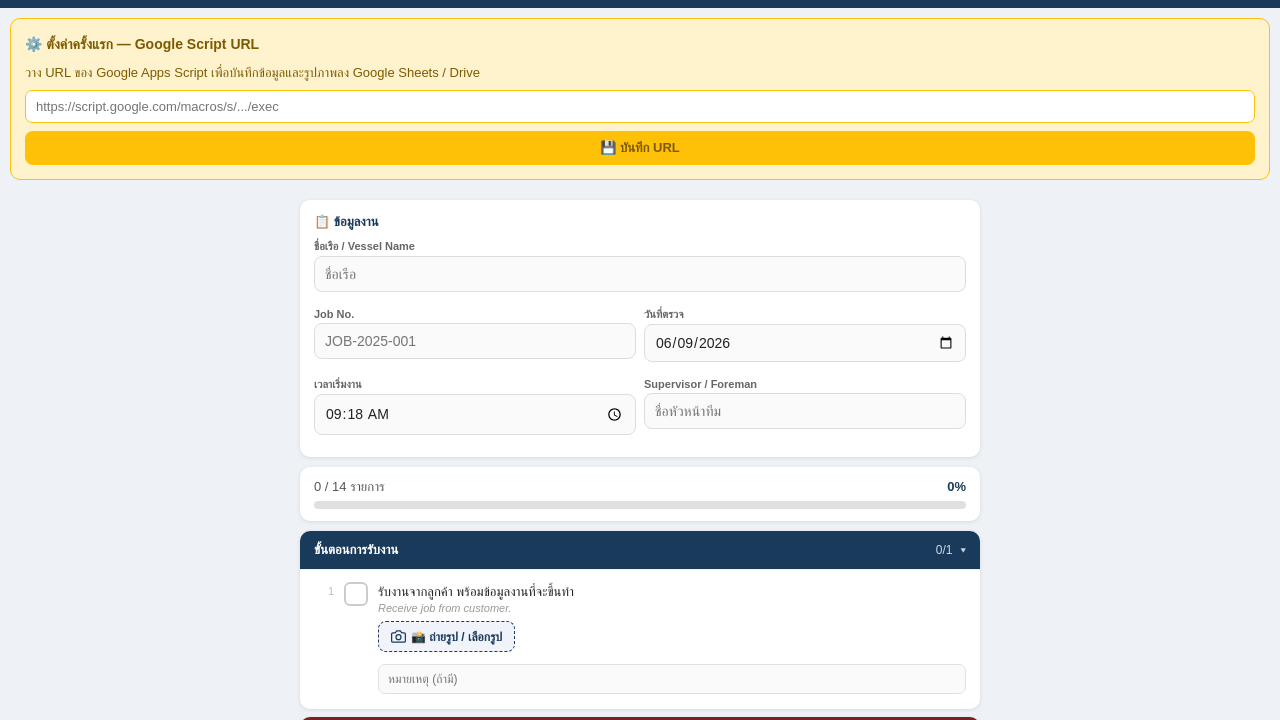
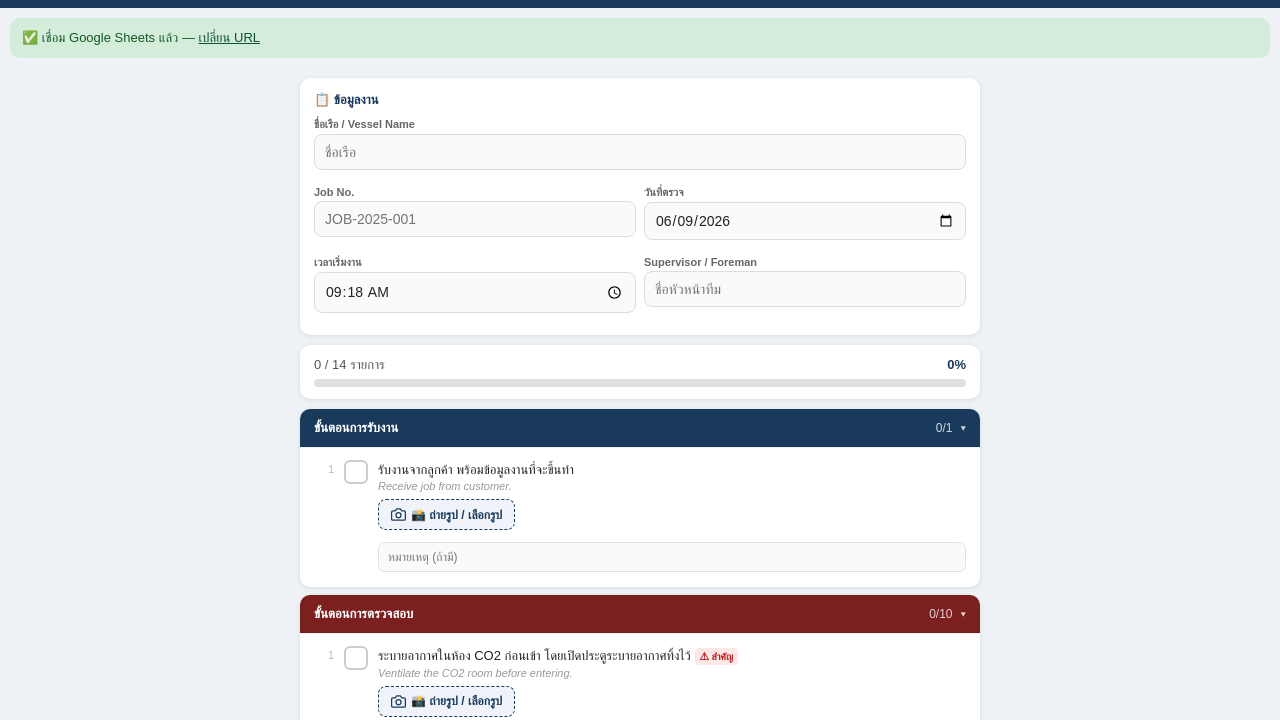
Before and after one commit to poompunbooneiam/CO2-Check-list, a plain HTML site: page index.htm in a window 1280 px wide. Shown: the part 42-762 px from the top of the page. Drawn offline with Linux system fonts and the light colour scheme.

Commit message:
Update index.htm

```diff
--- a/index.htm
+++ b/index.htm
@@ -263,12 +263,15 @@ var SECS=[
 var S={},photos={},remarks={},svOK=false;
 ITEMS.forEach(function(it){S[it.id]=false;photos[it.id]=[];remarks[it.id]='';});
 
-var SURL=localStorage.getItem('co2_surl')||'';
+var DEFAULT_URL = 'https://script.google.com/macros/s/AKfycbwO9NkglhHb6AH1NtqUwuoohUTZHVdyXu5JV2ln6kmjkRdwN60iIutK3E-__Pz3RzORRA/exec';
+var SURL=localStorage.getItem('co2_surl')||DEFAULT_URL;
 function initUI(){
   if(SURL){
     document.getElementById('setup-done').style.display='block';
   } else {
-    document.getElementById('setup-banner').style.display='block';
+    SURL = DEFAULT_URL;
+    localStorage.setItem('co2_surl', DEFAULT_URL);
+    document.getElementById('setup-done').style.display='block';
   }
 }
 function saveURL(){
```
